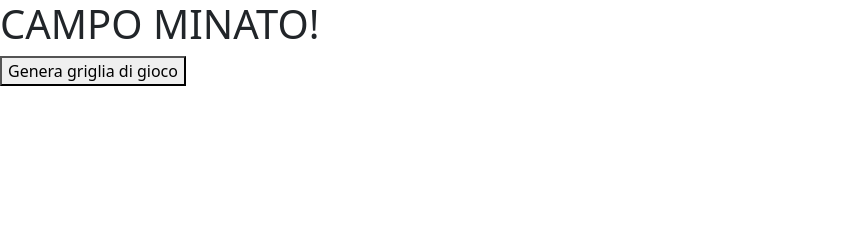
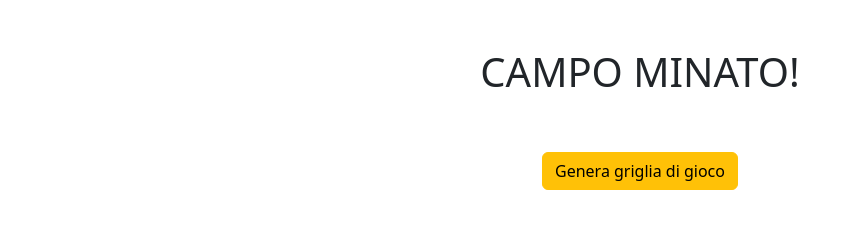
Before and after one commit to Aribunfi/js-campominato-grid, a plain HTML site: page index.html in a window 1280 px wide. Shown: the whole page, without its empty margins (0-860 px from the left). Drawn offline with nearby package versions, Linux system fonts and the light colour scheme.

Commit message:
aggiustamenti bootstrap

```diff
--- a/index.html
+++ b/index.html
@@ -12,10 +12,14 @@
 </head>
 <body>
 
-    <h1>CAMPO MINATO!</h1>
+    <h1 class="text-center mt-5">CAMPO MINATO!</h1>
+    <div class="row">
+        <div class="col-12 text-center mt-5">
+            <button type="button" class="btn btn-warning">Genera griglia di gioco</button>
 
-    <button type="button">Genera griglia di gioco</button>
-
+            <div class="square-cell"></div>
+        </div>
+    </div>
     <script src="main.js"></script>
 </body>
 </html>
```
